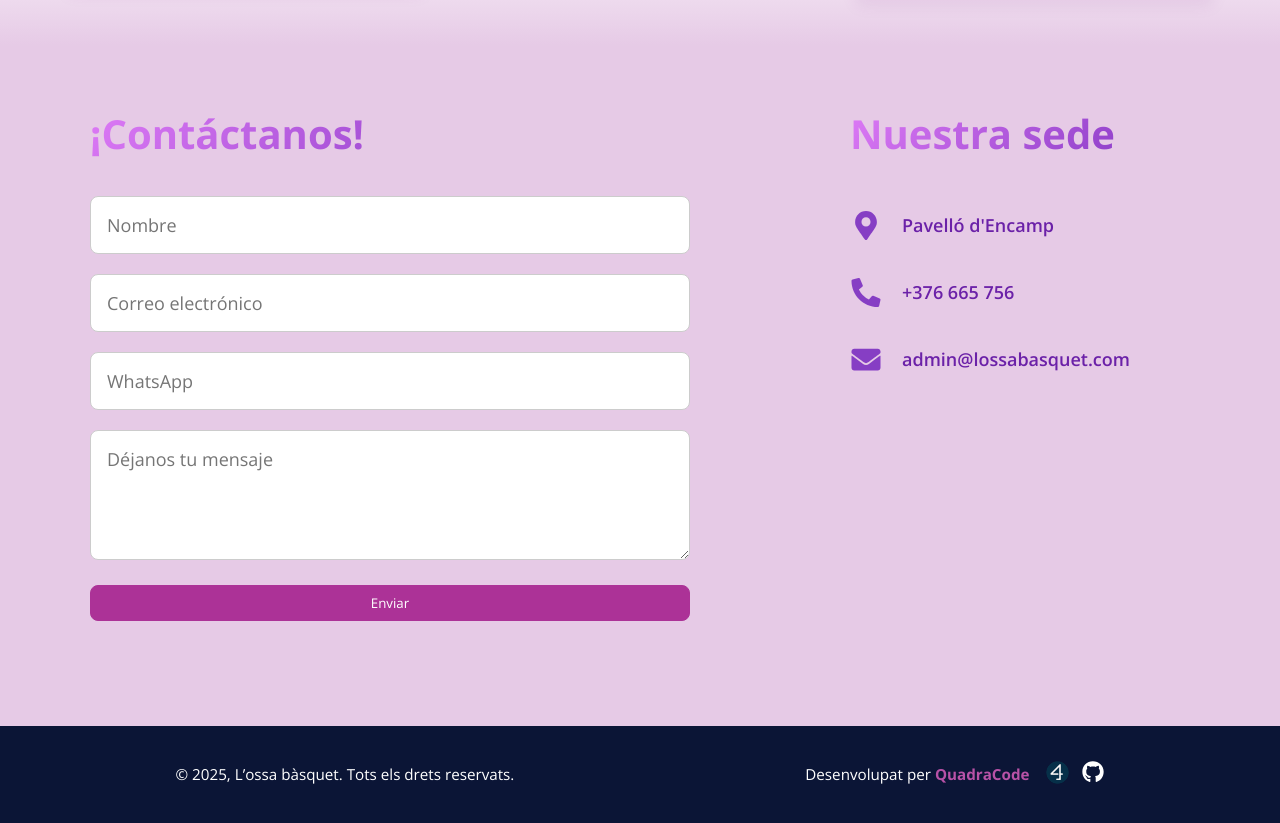
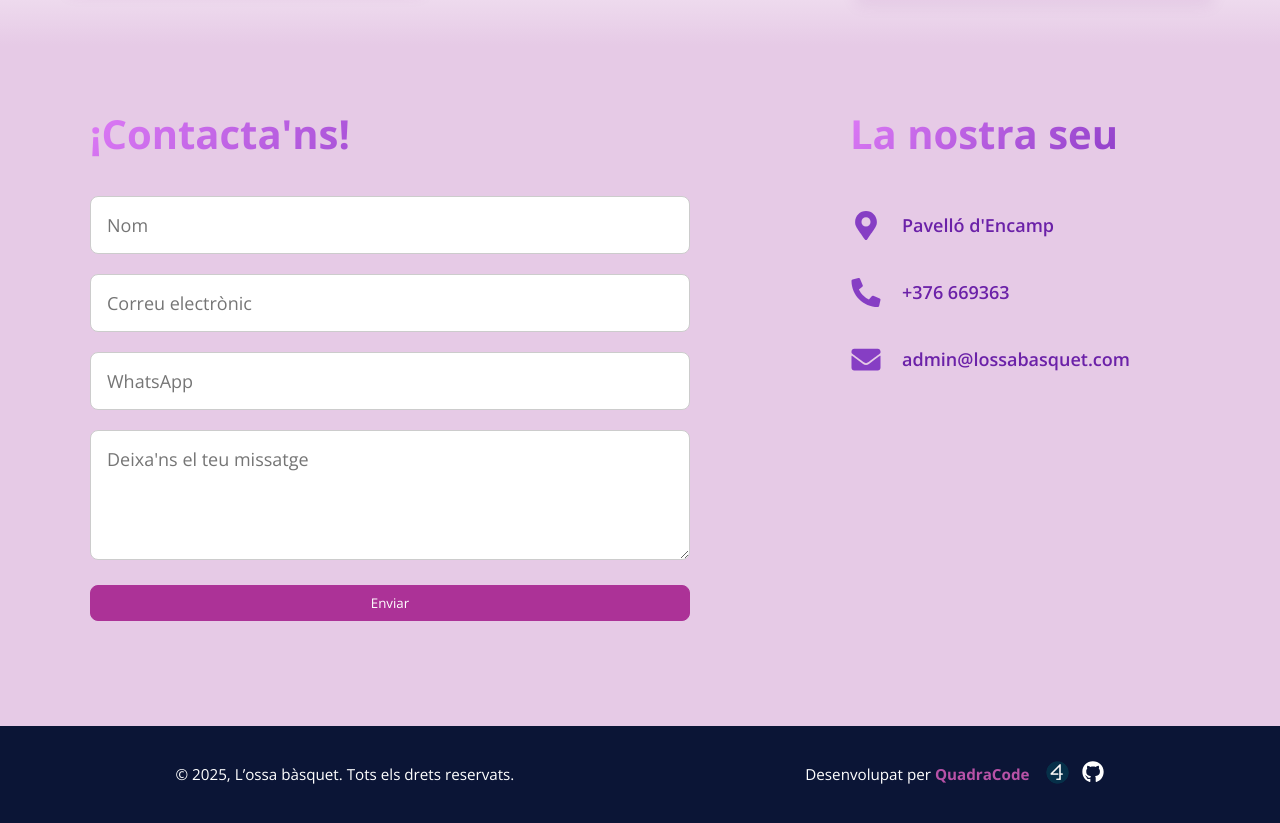
Before and after one commit to Santiago-sz/LossaPage, a React (Vite) app: page / in a window 1280 px wide. Shown: the part 1407-2230 px from the top of the page. Built offline with nearby package versions, Linux system fonts and the light colour scheme; no server answers.

Commit message:
Update Formulario.tsx

```diff
--- a/src/components/Formulario.tsx
+++ b/src/components/Formulario.tsx
@@ -16,14 +16,14 @@ const Formulario: React.FC = () => {
 
     try {
       await sendContactMessage({ nombre, email, telefono, mensaje });
-      alert("Mensaje enviado correctamente 🚀");
+      alert("Missatge enviat correctament 🚀");
       setName("");
       setEmail("");
       setNumber("");
       setMessage("");
     } catch (error) {
-      console.error("Error en el envío del formulario:", error);
-      alert("Hubo un error al enviar el mensaje. Intentá de nuevo.");
+      console.error("Error en l'enviament del formulari:", error);
+      alert("Hi va haver un error en enviar el missatge. Torna a intentar.");
     }
   };
 
@@ -36,9 +36,9 @@ const Formulario: React.FC = () => {
     },
     {
       icon: <FaPhoneAlt className="icon" />,
-      text: "+376 665 756",
+      text: "+376 669363",
       type: "copy",
-      action: "+376 665 756",
+      action: "+376 669363",
     },
     {
       icon: <FaEnvelope className="icon" />,
@@ -58,14 +58,14 @@ const Formulario: React.FC = () => {
       <div className="container">
         {/* Sección del Formulario */}
         <div className="form-container">
-          <h1 className="titulo">¡Contáctanos!</h1>
+          <h1 className="titulo">¡Contacta'ns!</h1>
           <form onSubmit={handleSubmit}>
             <div className="input-group">
               <input
                 type="text"
                 value={nombre}
                 onChange={(e) => setName(e.target.value)}
-                placeholder="Nombre"
+                placeholder="Nom"
                 required
               />
             </div>
@@ -74,7 +74,7 @@ const Formulario: React.FC = () => {
                 type="email"
                 value={email}
                 onChange={(e) => setEmail(e.target.value)}
-                placeholder="Correo electrónico"
+                placeholder="Correu electrònic"
                 required
               />
             </div>
@@ -94,7 +94,7 @@ const Formulario: React.FC = () => {
                 rows={4}
                 value={mensaje}
                 onChange={(e) => setMessage(e.target.value)}
-                placeholder="Déjanos tu mensaje"
+                placeholder="Deixa'ns el teu missatge"
                 required
               />
             </div>
@@ -106,7 +106,7 @@ const Formulario: React.FC = () => {
 
         {/* Sección de Información */}
         <div className="info-container">
-          <h2 className="info-title">Nuestra sede</h2>
+          <h2 className="info-title">La nostra seu</h2>
           {infoItems.map((item, index) => (
             <motion.div
               className="info-item"
```
